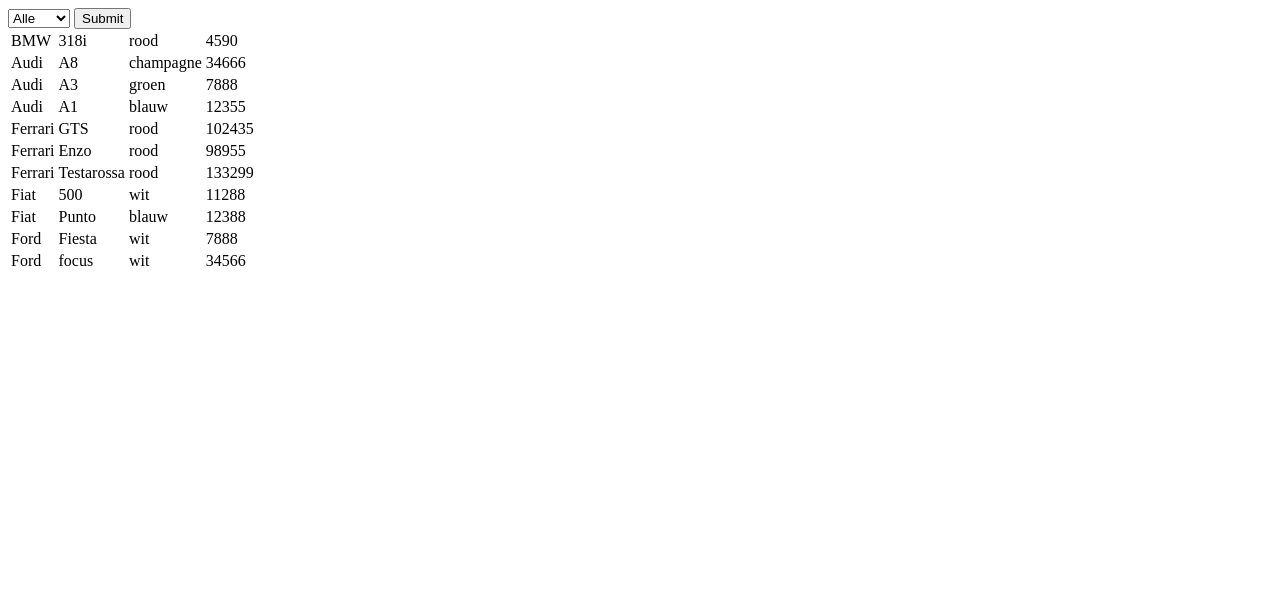
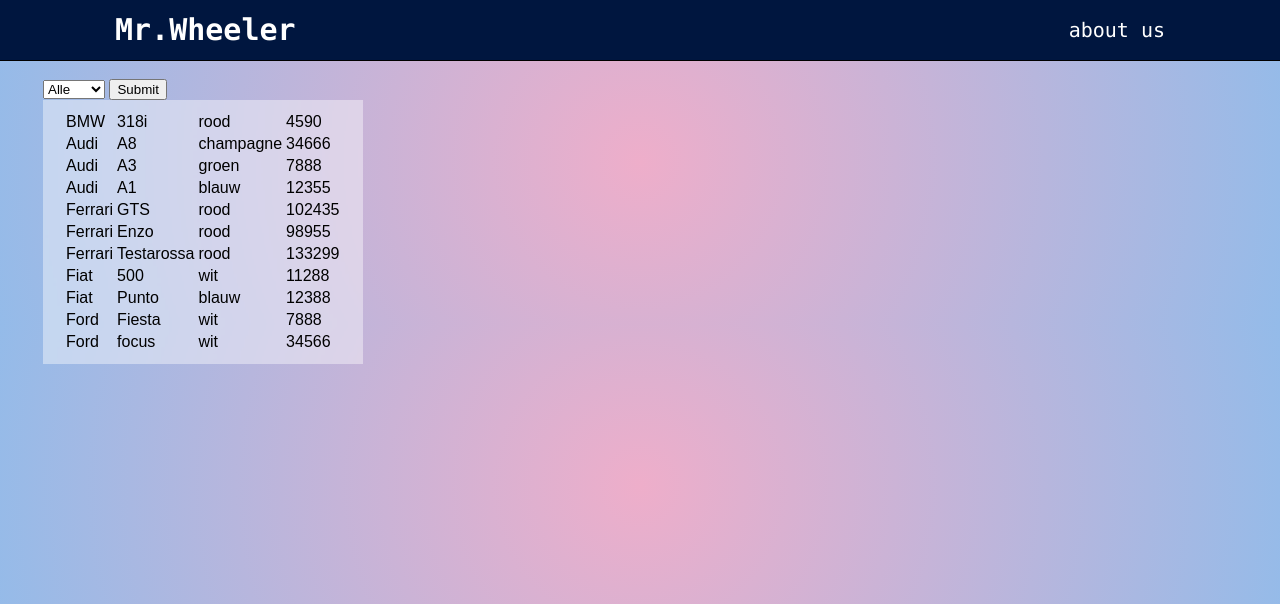
Before and after one commit to John97091065/AutoBedrijf, a PHP site: page / in a window 1280 px wide. Shown: the top 604 px of the page. Run offline with PHP 8.4, Linux system fonts and the light colour scheme.

Commit message:
alpha gamma

```diff
--- /dev/null
+++ b/auto.css
@@ -0,0 +1,63 @@
+*{
+    box-sizing: border-box;
+}
+
+body{
+    background: rgb(238,174,202);
+    background: radial-gradient(circle, rgba(238,174,202,1) 0%, rgba(148,187,233,1) 100%);
+    font-family: 'Montserrat', sans-serif;
+
+
+}
+
+nav{
+    height: 60px;
+    background-color: #00163f;
+    position: absolute;
+    top: 0;
+    left: 0;
+    width: 100%;
+    padding: 30px 100px;
+    display: flex;
+    justify-content: space-between;
+    align-items: center;
+    border-bottom: 1px solid black;
+}
+
+nav a{
+    color: #ffffff;
+    font-size: 20px;
+    padding: 0 15px;
+    line-height: 50px;
+    font-family: Consolas;
+    text-align: center;
+    text-decoration: none;
+
+}
+
+.Auto{
+    padding: 10px;
+    width: 700px;
+    height: 230px;
+    margin: 25px;
+
+}
+
+
+table{
+    backdrop-filter: blur(1px);
+    background-color: rgba(255, 255, 255, 0.42);
+    padding: 10px 20px;
+    justify-content: space-between;
+
+}
+
+table tr{
+
+}
+
+p{
+    position: center;
+    margin: 80px;
+
+}
--- a/index.php
+++ b/index.php
@@ -30,8 +30,19 @@ if(isset($_POST['submit'])) {
 <head>
     <meta charset="UTF-8">
     <title>Auto Bedrijf</title>
+    <link rel="stylesheet" href="auto.css">
+    <header>
+        <nav>
+            <a href="index.php" class="logo"><h2>Mr.Wheeler</h2></a>
+            <a href="about.php">about us</a>
+        </nav>
+    </header>
 </head>
 <body>
+
+<br></br>
+
+<div class="Auto">
     <form action="index.php" method="post">
         <select name="merk">
             <option value="alle">Alle</option>
@@ -50,7 +61,8 @@ if(isset($_POST['submit'])) {
                 <td><?= $auto->prijs ?></td>
             </tr>
         <?php } ?>
+    </table>
+</div>
 
-</table>
 </body>
 </html>
```
Also changed, not shown: about.php (added, +16 -0 lines), cars/1280px-Orange_Enzo_Ferrari_(7191948164).jpg (added), cars/2017-audi-s3-3-door-in-porsche-green-is-a-purist-s-car-111584_1.jpg (added), cars/2109-audi-a1-sportback-04.webp (added), cars/bmw-318-l-04.jpg (added), cars/elektrische-fiat-500-wordt-in-2020-geintroduceerd.webp (added), cars/ford-fiesta-2022-specs-01.jpg (added), cars/laatste-audi-a8-twaalfcilinder-2020-970-9.jpg (added), cars/m1by0m4bbwiv.jpg (added), cars/original.webp (added), cars/ue0yoi1bcv9k_800.jpg (added), 1 other file. Lines whose indentation alone changed are shown as unchanged.
